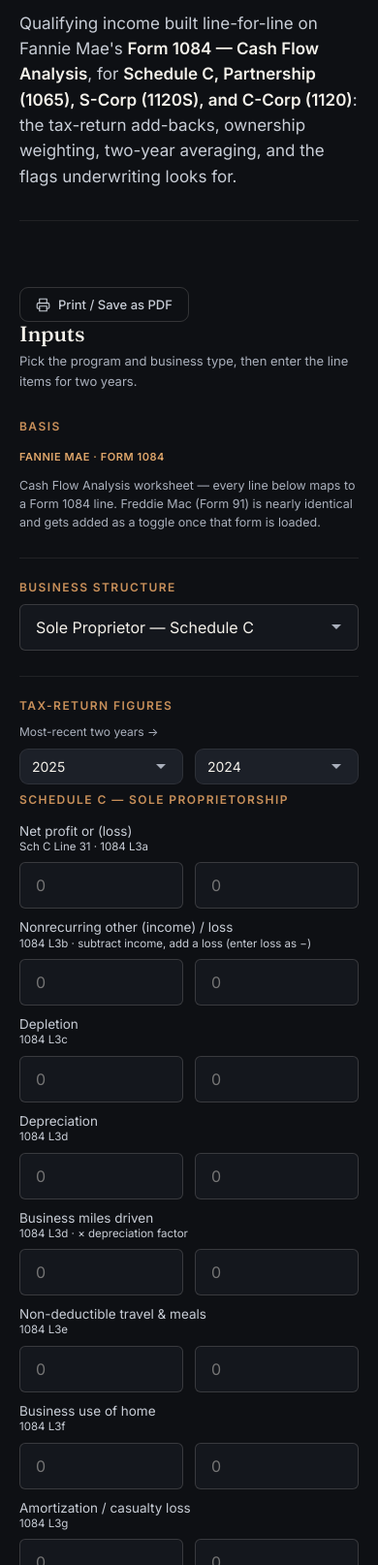
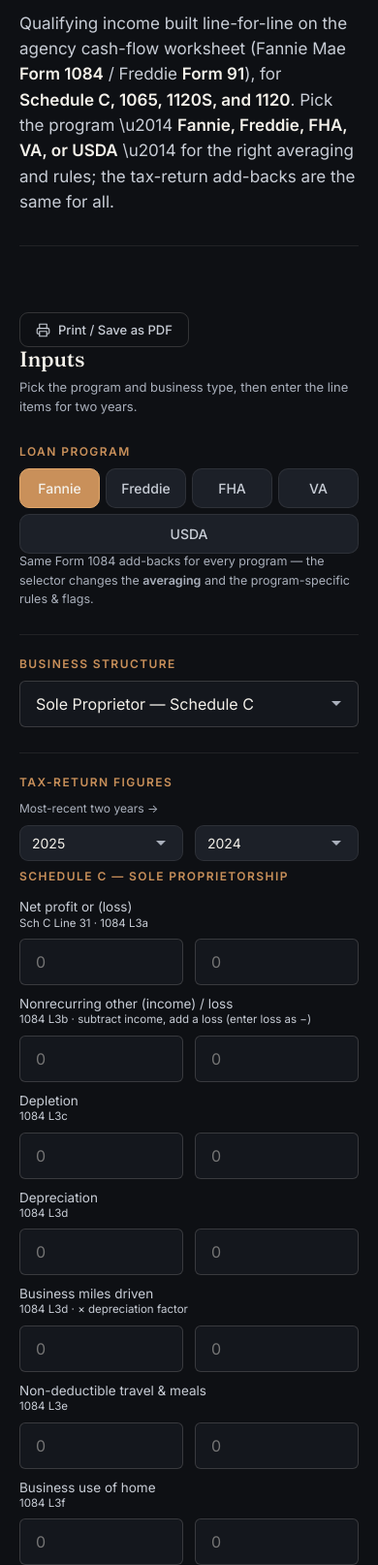
Before and after one commit to bacisys/TheLODesk, a plain HTML site: page self-employed-income.html in a window 390 px wide. Shown: the part 386-2000 px from the top of the page at 97% size. Drawn offline with Linux system fonts and the light colour scheme.

Commit message:
Add FHA/VA/USDA as program rule-layers over the shared 1084 engine

```diff
--- a/self-employed-income.html
+++ b/self-employed-income.html
@@ -109,7 +109,7 @@
     <div class="tool-page-head">
       <div class="breadcrumb"><a href="index.html">The Desk</a> · Income · <span style="color: var(--bone);">Self-Employed Income</span></div>
       <h1>Self-Employed <em>Income</em></h1>
-      <p class="tool-lede">Qualifying income built line-for-line on Fannie Mae's <strong style="color:var(--bone);">Form 1084 — Cash Flow Analysis</strong>, for <strong style="color:var(--bone);">Schedule C, Partnership (1065), S-Corp (1120S), and C-Corp (1120)</strong>: the tax-return add-backs, ownership weighting, two-year averaging, and the flags underwriting looks for.</p>
+      <p class="tool-lede">Qualifying income built line-for-line on the agency cash-flow worksheet (Fannie Mae <strong style="color:var(--bone);">Form 1084</strong> / Freddie <strong style="color:var(--bone);">Form 91</strong>), for <strong style="color:var(--bone);">Schedule C, 1065, 1120S, and 1120</strong>. Pick the program \u2014 <strong style="color:var(--bone);">Fannie, Freddie, FHA, VA, or USDA</strong> \u2014 for the right averaging and rules; the tax-return add-backs are the same for all.</p>
     </div>
 
     <button type="button" class="print-btn no-print" onclick="window.print()">
@@ -122,11 +122,15 @@
         <h3>Inputs</h3>
         <p class="calc-sub">Pick the program and business type, then enter the line items for two years.</p>
 
-        <div class="subhead">Basis</div>
-        <div class="field" style="margin-bottom:6px;">
-          <span class="regime-tag">Fannie Mae · Form 1084</span>
-          <p class="field-hint">Cash Flow Analysis worksheet — every line below maps to a Form 1084 line. Freddie Mac (Form 91) is nearly identical and gets added as a toggle once that form is loaded.</p>
+        <div class="subhead">Loan program</div>
+        <div class="seg" id="program-seg">
+          <button data-prog="fannie" class="active" type="button">Fannie</button>
+          <button data-prog="freddie" type="button">Freddie</button>
+          <button data-prog="fha" type="button">FHA</button>
+          <button data-prog="va" type="button">VA</button>
+          <button data-prog="usda" type="button">USDA</button>
         </div>
+        <p class="field-hint" style="margin:-2px 0 6px;">Same Form 1084 add-backs for every program — the selector changes the <strong>averaging</strong> and the program-specific rules &amp; flags.</p>
 
         <div class="subhead">Business structure</div>
         <div class="field">
@@ -198,7 +202,7 @@
         <li><strong>Vehicle mileage</strong> (Form 1084 line 3d): when the standard mileage deduction is used, the depreciation portion is added back as <span class="formula">business miles \u00d7 the IRS factor</span> for that year \u2014 2026 = $0.35, 2025 = $0.33, 2024 = $0.30, 2023 = $0.28, 2022/2021 = $0.26.</li>
         <li><strong>Partnerships (1065) and S-corps (1120S):</strong> K-1 ordinary income, net rental, and guaranteed payments are already your share and are <em>not</em> weighted (lines 7 / 9). The business-return adjustments (depreciation, depletion, amortization, \u2212notes payable &lt;1yr, \u2212travel/entertainment) are summed and <span class="formula">\u00d7 your ownership %</span> (lines 8 / 10). S-corp adds your <strong>W-2</strong> from the entity.</li>
         <li><strong>C-corp (1120):</strong> taxable income \u2212 total tax + the add-backs \u2212 notes payable \u2212 travel/entertainment, then <strong>less dividends paid to you</strong>, used only when you own <span class="formula">100%</span> (line 11). Add your W-2 from the corporation.</li>
-        <li><strong>Averaging.</strong> The documented years are averaged over <span class="formula">24 months</span>. The guide calls for <em>analyzing</em> a rise or fall \u2014 not auto-substituting a year \u2014 so both the 24-month average and the most-recent year are shown, and a decline is flagged for you to document (B3-3.1-01; Freddie 5304.1(f)).</li>
+        <li><strong>Averaging by program (same add-backs, different combine).</strong> <span class="formula">Fannie, Freddie, VA, USDA</span> use the <span class="formula">24-month average</span> and analyze the trend (a decline is flagged to document, not auto-substituted). <span class="formula">FHA</span> instead qualifies on the <strong>lower</strong> of the 24-month average and the most-recent year (HUD 4000.1 II.A). VA adds a separate <strong>residual-income</strong> test; USDA splits <strong>repayment income</strong> (qualifying, with add-backs) from <strong>annual household income</strong> for the 115%-of-AMI eligibility cap.</li>
         <li><strong>K-1 distributions are not income.</strong> Ordinary income counts only if distributed or supported by business liquidity; cash distributions themselves establish access, not qualifying income (Form 1084 instructions; Freddie 5304.1(e)). Flags surface declines, &lt;25% ownership, loss years, and the distribution/liquidity test.</li>
       </ol>
       <p style="font-size:13px;color:var(--charcoal-300);line-height:1.6;margin-top:18px;">
@@ -308,6 +312,16 @@
     ]}
   };
 
+  // A program is a rule layer over the shared Form 1084 engine. Add-backs are identical;
+  // programs differ in how the two years are combined and in their flags / reminders.
+  const PROGRAMS = {
+    fannie:  { name:'Fannie Mae', tag:'Form 1084',          avg:'average', cite:'Form 1084 \u00b7 SG B3-3.6' },
+    freddie: { name:'Freddie Mac', tag:'Form 91',           avg:'average', cite:'Freddie 5304.1 \u00b7 Form 91' },
+    fha:     { name:'FHA', tag:'HUD 4000.1',                avg:'lesser',  cite:'HUD 4000.1 II.A \u00b7 Appx 2.0' },
+    va:      { name:'VA', tag:'M26-7 Ch.4',                 avg:'average', cite:'VA Lenders Handbook Ch.4' },
+    usda:    { name:'USDA', tag:'HB-1-3555 Ch.9',           avg:'average', cite:'USDA HB-1-3555 Ch.9' }
+  };
+  let PROG = 'fannie';
   let STRUCT = 'soleprop';
 
   // year selectors
@@ -377,10 +391,13 @@
     $('r-avg').textContent = oneYear ? 'n/a' : fmt(avg24);
     $('r-recent').textContent = fmt(recent);
 
-    // Form 1084 / Selling Guide: average the documented years; analyze fluctuation,
-    // do not auto-substitute a year. Headline = 24-month average (or most-recent in 1-yr mode).
+    // Add-backs are identical across programs; only the averaging differs.
+    // FHA = lower of the 24-mo average and the most-recent year (HUD 4000.1 II.A).
+    // All others = 24-month average, with fluctuation analyzed (not auto-substituted).
     const declining = !oneYear && y1 < y2;
-    const finalMonthly = oneYear ? recent : avg24;
+    const prog = PROGRAMS[PROG];
+    const finalMonthly = oneYear ? recent
+      : (prog.avg === 'lesser' ? Math.min(avg24, recent) : avg24);
 
     const v = $('verdict');
     if (finalMonthly <= 0) {
@@ -389,15 +406,17 @@
     } else {
       const sub = oneYear
         ? 'One-year history \u2014 most recent year \u00f7 12.'
-        : declining
-          ? 'Income declined year-over-year. 24-month average shown; underwriting may require the lower most-recent year \u2014 document the trend.'
-          : 'Stable or rising \u2014 24-month average.';
+        : prog.avg === 'lesser'
+          ? 'FHA uses the lower of the 24-month average and the most-recent year.'
+          : declining
+            ? 'Income declined year-over-year. 24-month average shown; underwriting may require the lower most-recent year \u2014 document the trend.'
+            : 'Stable or rising \u2014 24-month average.';
       v.className = 'verdict ' + (declining ? 'verdict-warn' : 'verdict-pass');
       v.innerHTML = fmt(finalMonthly) + ' / mo<span class="v-sub">' + sub + '</span>';
     }
 
     $('r-final').textContent = fmt(Math.max(0, finalMonthly));
-    $('r-progtag').textContent = 'Fannie Mae \u00b7 Form 1084';
+    $('r-progtag').textContent = prog.name + ' \u00b7 ' + prog.tag;
 
     renderFlags({ y1, y2, declining, oneYear, ownPct, finalMonthly });
   }
@@ -406,12 +425,24 @@
     const box = $('flags'); box.innerHTML = '';
     const add = (html, warn) => { const d = document.createElement('div'); d.className = 'flag' + (warn ? ' warn' : ''); d.innerHTML = html; box.appendChild(d); };
     const cfg = STRUCTURES[STRUCT];
+    const prog = PROGRAMS[PROG];
 
+    if (PROG === 'fha') {
+      add('<b>FHA averaging.</b> The qualifying figure is the <b>lower</b> of the 24-month average and the most-recent year (HUD 4000.1 II.A; add-backs per Appendix 2.0).');
+    }
+    if (PROG === 'va') {
+      add('<b>VA residual income.</b> Beyond this figure, VA requires a separate residual-income test \u2014 cash left after the payment, debts, and living expenses, by region and family size (Lenders Handbook Ch.4).', true);
+    }
+    if (PROG === 'usda') {
+      add('<b>USDA \u2014 two income figures.</b> This is <b>repayment income</b> (qualifying, with the add-backs). Separately compute <b>annual/adjusted household income</b> for all adult members against the 115%-of-AMI eligibility cap, where the add-backs are not required (HB-1-3555 Ch.9).', true);
+    }
     if (!s.oneYear && s.declining) {
-      add('<b>Declining income.</b> Fannie wants the lower, most-recent income analyzed and the decline documented as stable and likely to continue (B3-3.1-01). The most-recent-year figure is shown above.', true);
+      add(PROG === 'fha'
+        ? '<b>Declining income.</b> FHA already takes the lower most-recent year here; still document the decline as stable and likely to continue.'
+        : '<b>Declining income.</b> The 24-month average is shown; underwriting may require the lower most-recent year. Document the decline as stable and likely to continue (' + prog.cite + ').', true);
     }
     if (s.oneYear) {
-      add('<b>One-year history.</b> Two years is the standard; a shorter history needs a combined history in the same field plus a written stability justification (B3-3.5-01).', true);
+      add('<b>One-year history.</b> Two years is the standard across all five programs; a shorter history needs a combined history in the same field plus a written stability justification.', true);
     }
     if (cfg.ownership && STRUCT !== 'ccorp' && s.ownPct > 0 && s.ownPct < 25) {
       add('<b>Below 25% ownership.</b> Not treated as self-employed \u2014 handled under the &lt;25% K-1 rules (B3-3.4-19); the business returns may not be required.', true);
@@ -425,12 +456,16 @@
     if (STRUCT === 'partnership' || STRUCT === 'scorp') {
       add('<b>Distributions vs. liquidity.</b> K-1 ordinary income counts only if it was actually distributed, or the business has the liquidity to support the withdrawal (Form 1084 instructions; Freddie 5304.1(e)). K-1 cash distributions are not themselves qualifying income.');
     }
-    if (s.finalMonthly > 0 && !s.declining && !s.oneYear) {
-      add('Using the 24-month average. Keep a YTD P&amp;L in the file to support continued stability.');
+    if (s.finalMonthly > 0 && !s.declining && !s.oneYear && PROG !== 'fha') {
+      add('Keep a YTD P&amp;L in the file to support continued stability.');
     }
   }
 
   // events
+  $('program-seg').querySelectorAll('button').forEach(b => b.addEventListener('click', () => {
+    $('program-seg').querySelectorAll('button').forEach(x => x.classList.remove('active'));
+    b.classList.add('active'); PROG = b.dataset.prog; calc();
+  }));
   $('structure').addEventListener('change', e => { STRUCT = e.target.value; renderLines(); });
   $('ownership').addEventListener('input', calc);
   $('year1').addEventListener('change', calc);
```
